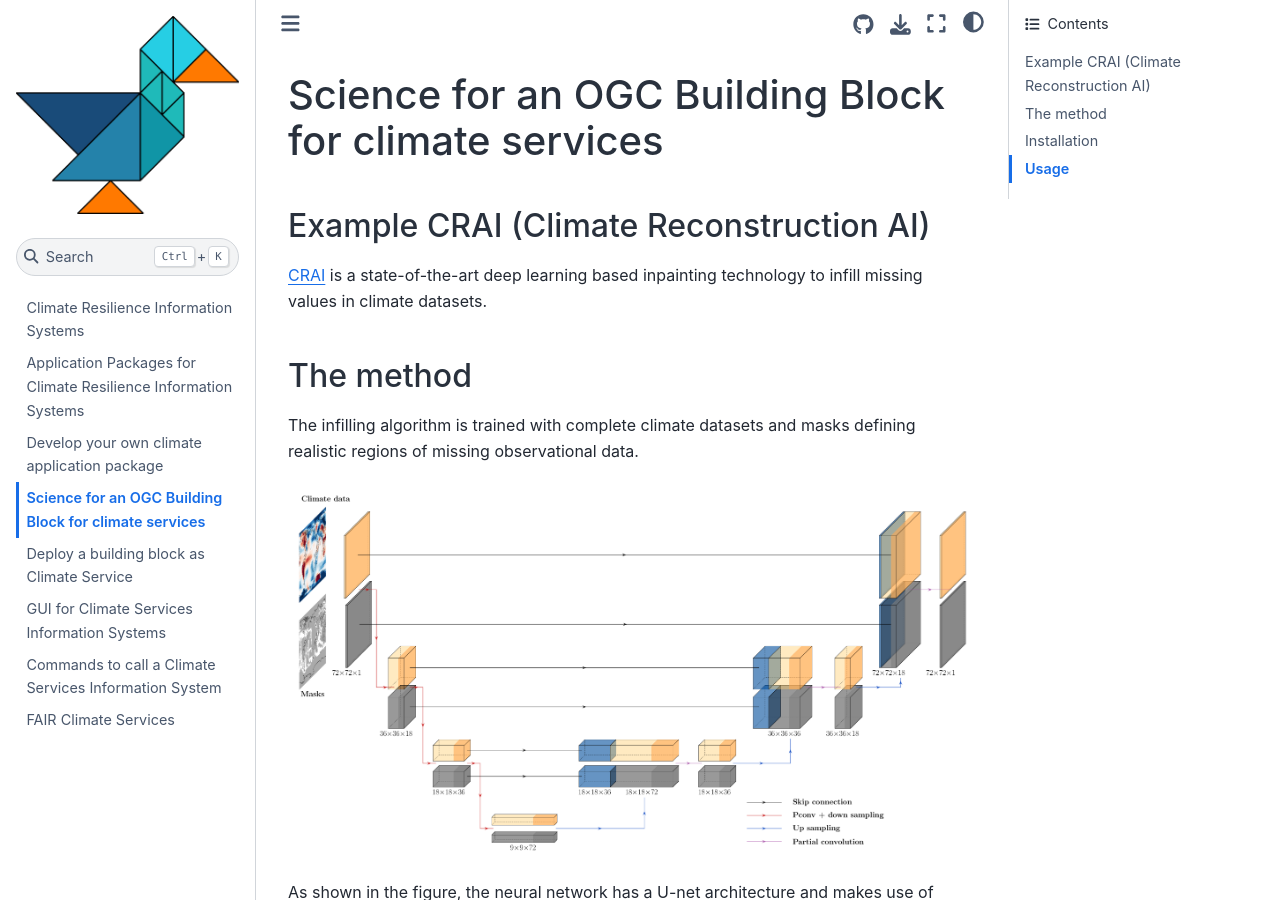
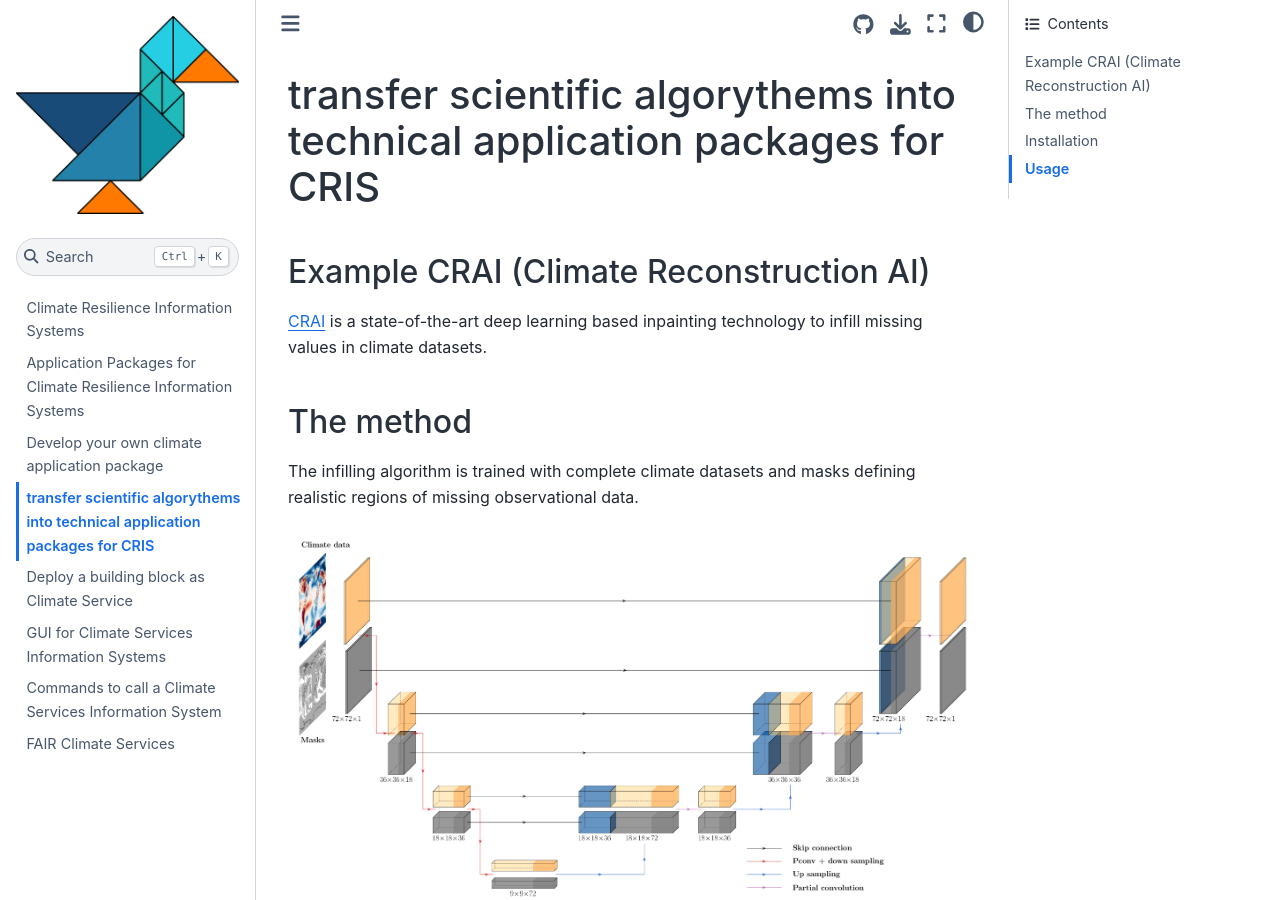
Before and after one commit to climateintelligence/smartduck-docs, a Jupyter Book: the page built from book/sections/guide_science-crai.md, in a window 1280 px wide and 900 px high. Built offline with Jupyter Book 1.0.4 settings and Sphinx 7.4.7 and the Sphinx Book theme 1.1.4, drawn with Linux system fonts in a browser that asks for light colours; pages that are not in the unit, such as notebooks, are missing from menus.

Commit message:
change wording in science section

```diff
--- a/book/sections/guide_science-crai.md
+++ b/book/sections/guide_science-crai.md
@@ -1,4 +1,4 @@
-# Science for an OGC Building Block for climate services
+# transfer scientific algorythems into technical application packages for CRIS
 
 ## Example CRAI (Climate Reconstruction AI)
 
```
